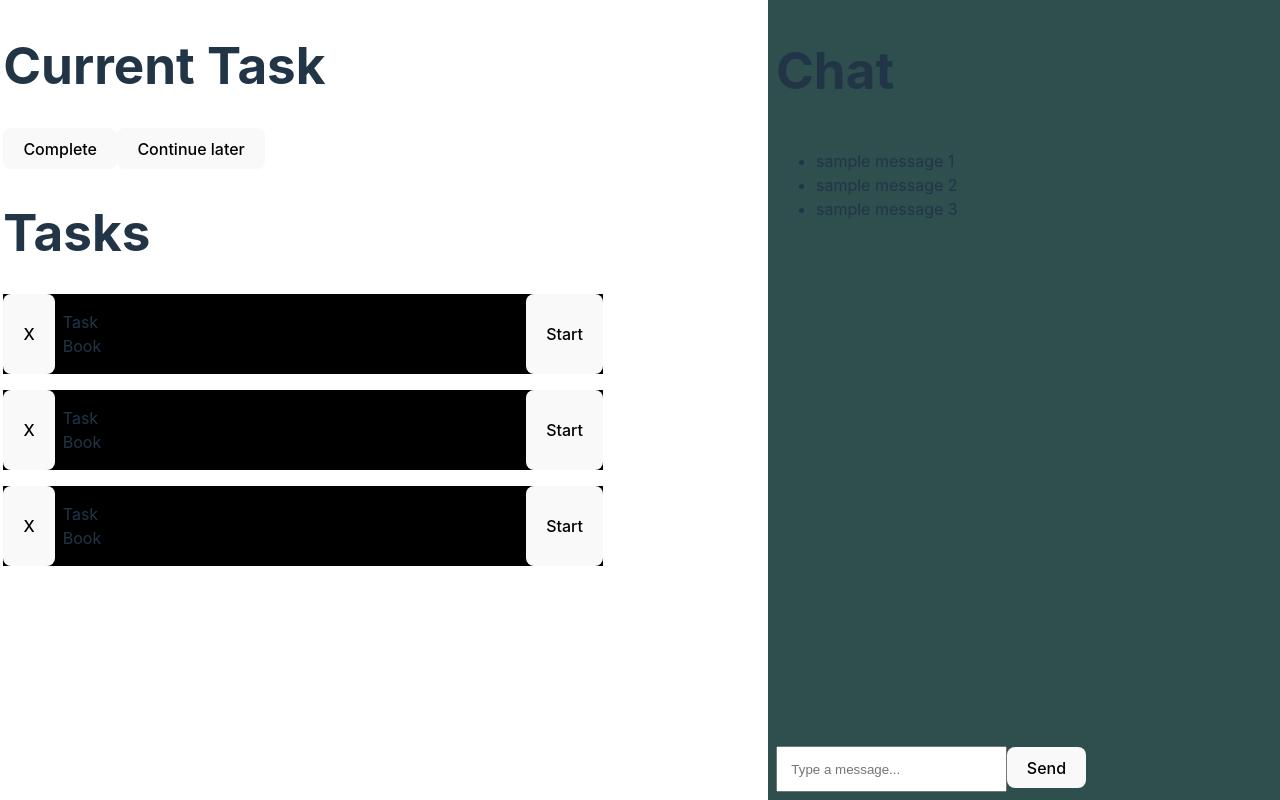
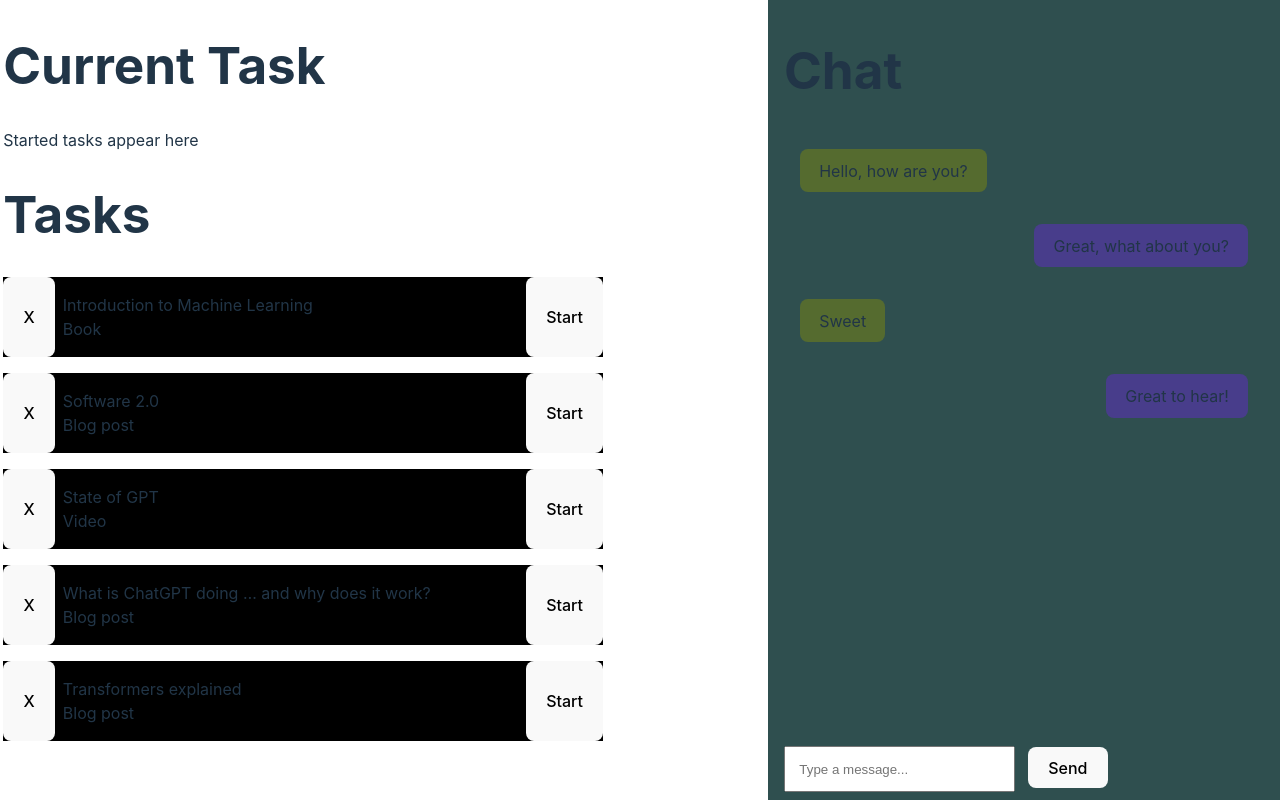
Before and after one commit to lcarvajal/never-bored-learning, a React (Vite) app: page / in a window 1280 px wide. Built offline with nearby package versions, Linux system fonts and the light colour scheme.

Commit message:
Add hooks to remove, start, and continue later buttons

```diff
--- a/src/components/Chatpanel/Chatpanel.css
+++ b/src/components/Chatpanel/Chatpanel.css
@@ -3,7 +3,7 @@
   display: flex;
   flex-direction: column;
   justify-content: space-between;
-  padding: 0.5em;
+  padding: 0.5em 1em;
 }
 
 .chatpanel__input {
@@ -11,6 +11,30 @@
 }
 
 .chatpanel__input input {
+  margin-right: 1em;
   padding: 1em;
   width: 200px;
 }
+
+.chatpanel__messages {
+  padding: 0 1em;
+}
+
+.message {
+  display: inline-block;
+  padding: 0.6em 1.2em;
+  max-width: 600px;
+  border-radius: 0.5em;
+}
+
+.message__user {
+  background-color: darkslateblue;
+}
+
+.message__bot {
+  background-color: darkolivegreen;
+}
+
+.text-right {
+  text-align: right;
+}
--- a/src/components/Chatpanel/Chatpanel.tsx
+++ b/src/components/Chatpanel/Chatpanel.tsx
@@ -1,4 +1,25 @@
 import './Chatpanel.css'
+
+interface MessageProps {
+  message: string
+  sender: string
+}
+
+function Message(props: MessageProps) {
+  return (
+    <>
+      {props.sender === "user" ? (
+        <div className="text-right">
+          <p className="message message__user">{props.message}</p>
+        </div>
+      ) : (
+        <div className="">
+          <p className="message message__bot">{props.message}</p>
+        </div>
+      )}
+    </>
+  )
+}
 
 export default function Chatpanel() {
 
@@ -8,11 +29,10 @@
         <h1>Chat</h1>
       </div>
       <div className="chatpanel__messages">
-        <ul>
-          <li>sample message 1</li>
-          <li>sample message 2</li>
-          <li>sample message 3</li>
-        </ul>
+        <Message message="Hello, how are you?" sender="bot" />
+        <Message message="Great, what about you?" sender="user" />
+        <Message message="Sweet" sender="bot" />
+        <Message message="Great to hear!" sender="user" />
       </div>
       <div className="chatpanel__input">
         <input type="text" placeholder="Type a message..." />
--- a/src/components/Tasks/Task/Task.tsx
+++ b/src/components/Tasks/Task/Task.tsx
@@ -1,20 +1,31 @@
 import "./Task.css"
 
-export default function Task() {
+interface TaskProps {
+  id: number
+  title: string
+  year: number
+  url: string
+  description: string
+  type: string
+  onStartTask: (id: number) => void
+  onRemoveTask: (id: number) => void
+}
+
+export default function Task(props: TaskProps) {
   return (
-    <div className="task">
+    <div id={props.id.toString()} className="task">
       <div className="task__close_button">
-        <button>X</button>
+        <button onClick={() => props.onRemoveTask(props.id)}>X</button>
       </div>
       <div className="task__title">
         <p>
-          Task
+          {props.title}
           <br></br>
-          <span>Book</span>
+          <span>{props.type}</span>
         </p>
       </div>
       <div className="task__start_button">
-        <button>Start</button>
+        <button onClick={() => props.onStartTask(props.id)}>Start</button>
       </div>
     </div>
   )
--- a/src/components/Tasks/Tasks.tsx
+++ b/src/components/Tasks/Tasks.tsx
@@ -1,26 +1,54 @@
 import "./Tasks.css"
 import Task from "./Task/Task"
 
-function CurrentTask() {
+interface Task {
+  id: number
+  title: string
+  year: number
+  url: string
+  description: string
+  type: string
+}
+
+interface CurrentTaskProps {
+  task: Task
+  onCompleteTask: (task: Task) => void
+  onCompleteTaskLater: (task: Task) => void
+}
+
+interface TasksProps {
+  currentTask: Task
+  tasks: Task[]
+  onAddTask: (task: Task) => void
+  onCompleteTask: (task: Task) => void
+  onCompleteTaskLater: (task: Task) => void
+  onStartTask: (id: number) => void
+  onRemoveTask: (id: number) => void
+}
+
+function CurrentTask(props: CurrentTaskProps) {
 
   return (
     <div className="currenttask">
       <h1>Current Task</h1>
-      <button>Complete</button>
-      <button>Continue later</button>
+      {props.task.title ? <p>{props.task.title}</p> : <p>Started tasks appear here</p>}
+      {props.task.title ? (
+        <>
+          <button onClick={() => props.onCompleteTask(props.task)}>Complete</button>
+          <button onClick={() => props.onCompleteTaskLater(props.task)}>Continue later</button>
+        </>
+      ) : <></>}
     </div>
   )
 }
 
-export default function Tasks() {
+export default function Tasks(props: TasksProps) {
   return (
     <div className="tasks">
-      <CurrentTask />
+      <CurrentTask onCompleteTask={props.onCompleteTask} onCompleteTaskLater={props.onCompleteTaskLater} task={props.currentTask} />
       <h1>Tasks</h1>
       <div className="tasks__list">
-        <Task />
-        <Task />
-        <Task />
+        {props.tasks.map((task: any) => <Task {...task} onStartTask={props.onStartTask} onRemoveTask={props.onRemoveTask} />)}
       </div>
     </div>
   )
```
